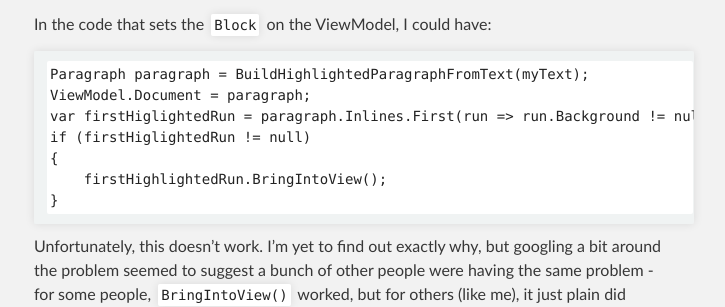
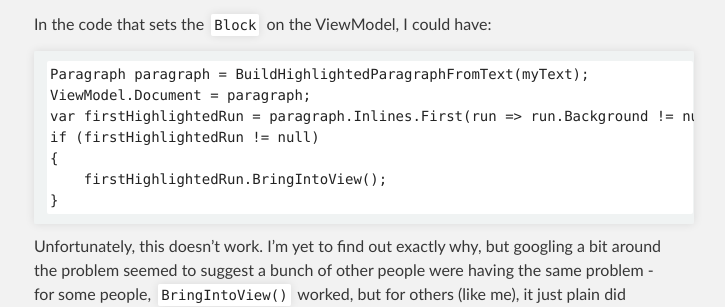
Before and after one commit to cawhitworth/cawhitworth.github.io, a Jekyll site: the page built from _posts/2014-03-06-wpf-joy.markdown, in a window 1280 px wide and 900 px high, scrolled down 1821 px. Shown: the part 194-501 px from the top of the window, without its empty margins (286-1011 px from the left). Built offline with Jekyll 4.4.1, drawn with Linux system fonts in a browser that asks for light colours.

Commit message:
Typo, whoops.

```diff
--- a/_posts/2014-03-06-wpf-joy.markdown
+++ b/_posts/2014-03-06-wpf-joy.markdown
@@ -85,8 +85,8 @@ In the code that sets the `Block` on the ViewModel, I could have:
 
     Paragraph paragraph = BuildHighlightedParagraphFromText(myText);
     ViewModel.Document = paragraph;
-    var firstHiglightedRun = paragraph.Inlines.First(run => run.Background != null); // A little crude, but it works
-    if (firstHiglightedRun != null)
+    var firstHighlightedRun = paragraph.Inlines.First(run => run.Background != null); // A little crude, but it works
+    if (firstHighlightedRun != null)
     {
         firstHighlightedRun.BringIntoView();
     }
```
